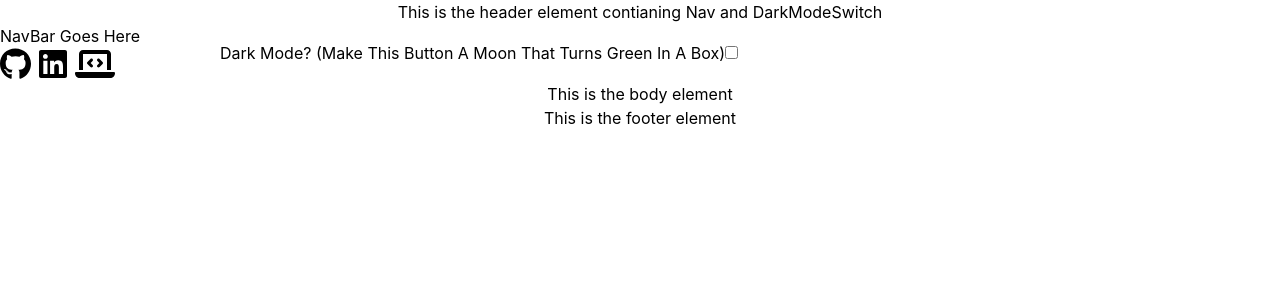
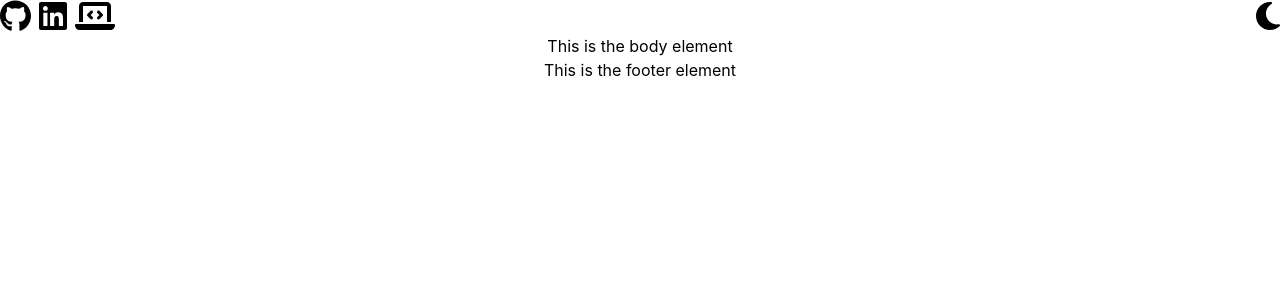
Before and after one commit to AalimCoding/AalimCoding.github.io, a React (Create React App) app: page / in a window 1280 px wide. Shown: the top 300 px of the page. Built offline with nearby package versions, Linux system fonts and the light colour scheme.

Commit message:
Replaced theme switch checkbox with a working icon

```diff
--- a/src/DarkModeSwitch.js
+++ b/src/DarkModeSwitch.js
@@ -1,17 +1,21 @@
 import { useTheme } from "./ThemeContext";
+
+import { FontAwesomeIcon } from "@fortawesome/react-fontawesome";
 import { faMoon } from "@fortawesome/free-solid-svg-icons";
+import { Box, HStack } from "@chakra-ui/react";
 
 function DarkModeSwitch() {
     const { theme, toggleTheme } = useTheme();
 
     return (
 
-        <label className="DarkModeSwitch">Dark Mode? (Make This Button A Moon That Turns Green In A Box)
-            <input
-                type="checkbox"
-                checked={theme === "dark"}
-                onChange={toggleTheme}
-            />
+        <label className="DarkModeSwitch">
+        <Box onClick={toggleTheme}  >
+            <FontAwesomeIcon icon={faMoon} size="2x"  style={{
+                            background: theme === "light" ? "white" : "black",
+                            color: theme === "light" ? "black" : "lime",
+                        }} />
+                        </Box>
         </label>
     )
 }
--- a/src/Header.js
+++ b/src/Header.js
@@ -1,7 +1,7 @@
 import Nav from "./Nav";
 import DarkModeSwitch from "./DarkModeSwitch";
 import { useTheme } from "./ThemeContext";
-import { Box, Center, HStack } from "@chakra-ui/react";
+import { Box, Center, HStack, Flex ,Spacer} from "@chakra-ui/react";
 
 function Header() {
     const { theme } = useTheme();
@@ -9,11 +9,12 @@ function Header() {
         <div style={{
             background: theme === "light" ? "white" : "black",
             color: theme === "light" ? "black" : "white",
-        }}>This is the header element contianing Nav and DarkModeSwitch
-            <HStack spacing={20} alignItems="center">
+        }}>
+            <Flex spacing={20} alignItems="center">
                 <Nav />
+                <Spacer/>
                 <DarkModeSwitch />
-            </HStack>
+            </Flex>
         </div>
 
 
--- a/src/Nav.js
+++ b/src/Nav.js
@@ -27,7 +27,7 @@ const socials = [
 function Nav() {
         const { theme } = useTheme();
     return (
-        <div>NavBar Goes Here
+        <div>
 
             <HStack>
                 {socials.map(({ icon, url }) => (
```
Also changed, not shown: src/App.css (line endings or trailing spaces).
